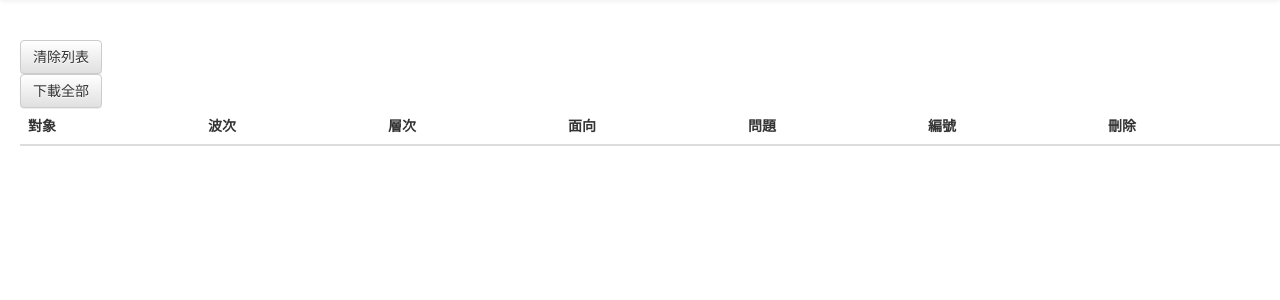
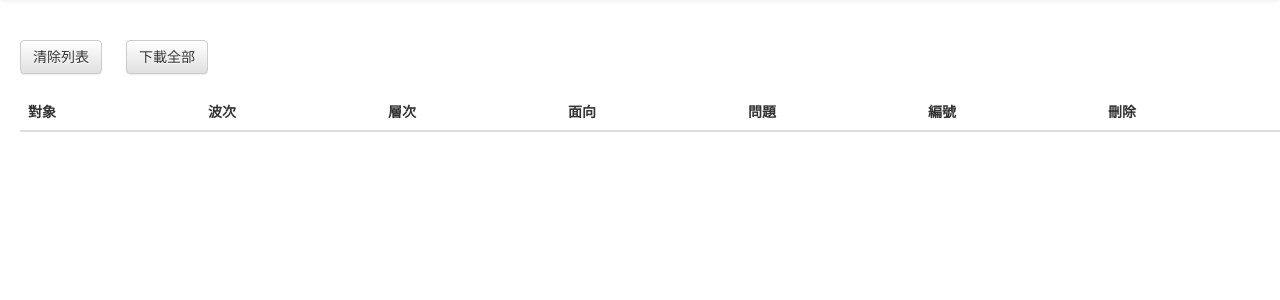
Before and after one commit to j129008/questionnaire-management-system, a Django app: page /download/ in a window 1280 px wide. Shown: the part 52-352 px from the top of the page. Run offline with Django 3.2, Linux system fonts and the light colour scheme; lists and menus that the app fills with data are empty; some libraries are stand-ins or nearby versions.

Commit message:
download page button margin

```diff
--- a/templates/download.html
+++ b/templates/download.html
@@ -39,10 +39,8 @@
          </div><!-- /.container-fluid -->
       </nav>
       <div style="padding-left:20px;padding-top:20px">
-         <form id="form" action="/download/" method="get">
-            <button class="btn btn-default" name="clear" value="true">清除列表</button>
-         </form>
-         <form action="/download/" method="get">
+         <form style="margin-bottom: 20px" id="form" action="/download/" method="get">
+            <button style="margin-right: 20px" class="btn btn-default" name="clear" value="true">清除列表</button>
             <button class="btn btn-default" name="downloadAll" value="true">下載全部</button>
          </form>
          <table class="table">
```
